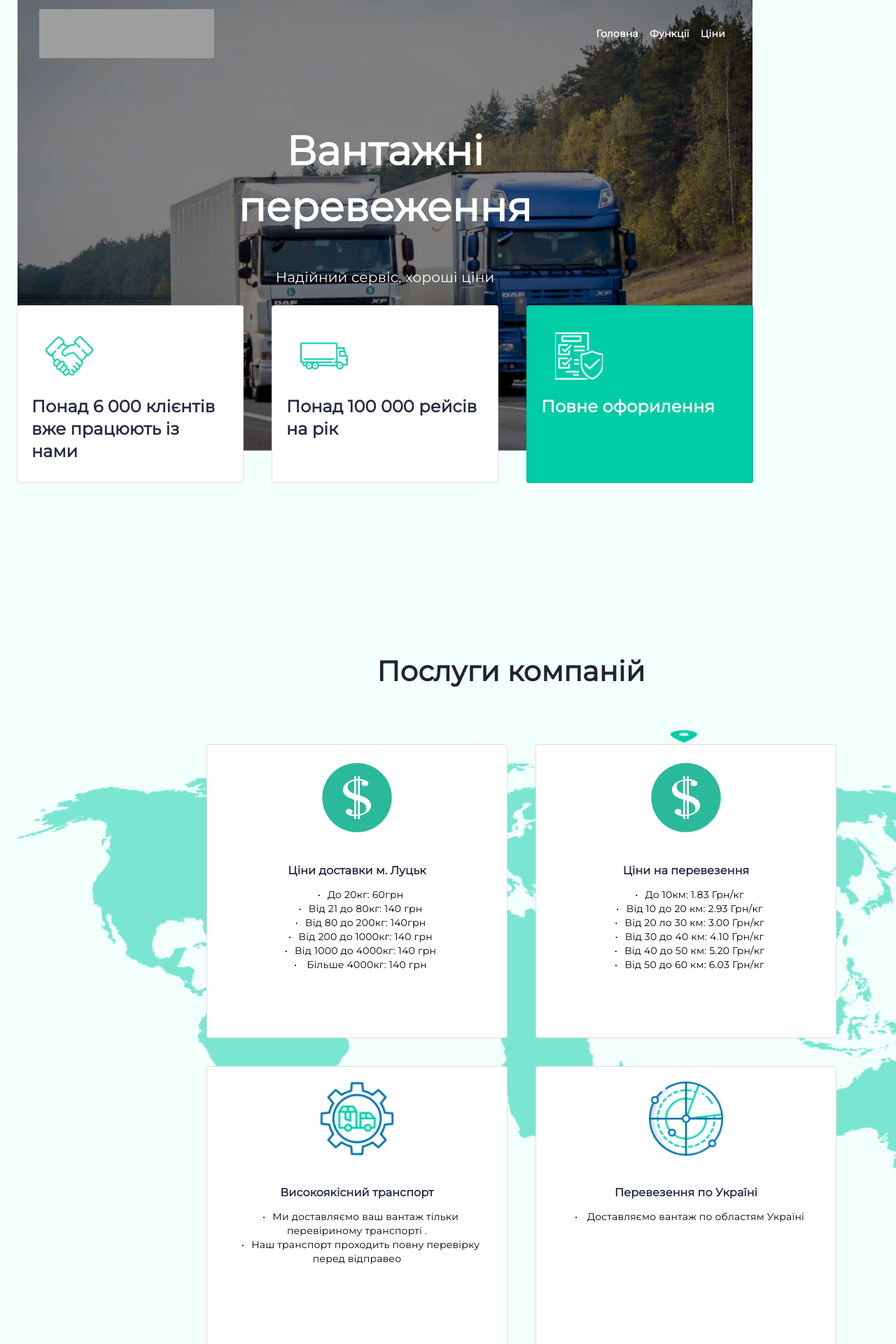
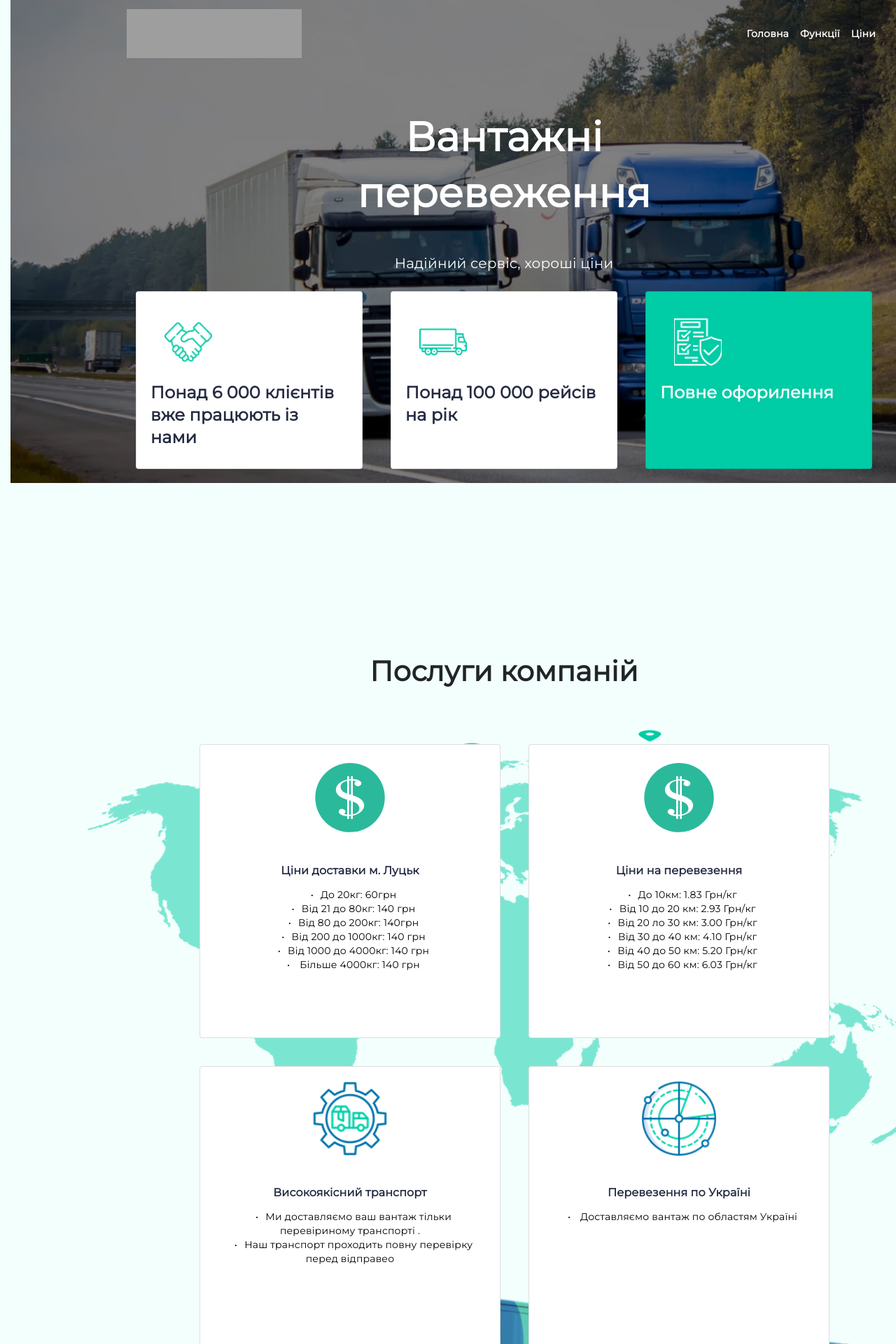
Before and after one commit to Raider2019/Python, a Flask app: page / in a window 1280 px wide; the page is wider, and only the part inside the window is pictured. Shown: the top 1920 px of that part at 70% size. Run offline with Flask 2, Linux system fonts and the light colour scheme; grey boxes are pictures that could not be loaded.

Commit message:
#first #media #query

```diff
--- a/static/style.css
+++ b/static/style.css
@@ -7,33 +7,28 @@
 html {
     min-height: 100%;
     height: 100%;
-    min-weight:1440px;
 }
 
 body {
     background-color: #F3FFFD;
     min-height: 100%;
     height: 100%;
-min-width:1080px;
-
-;
+    min-width: 1440px;
 
 
 
 
 }
-.wrapper {
+#container {
     margin-right: auto; /* 1 */
     margin-left:  auto; /* 1 */
 
     max-width: 1440px; /* 2 */
 
-    padding-right: 10px; /* 3 */
-    padding-left:  10px; /* 3 */
   }
 
 #header {
-    width: 1080px;
+    width: 1440px;
     height: 890px;
 
 
@@ -43,7 +38,7 @@ min-width:1080px;
     background-image: url(../static/img/Group-bg.png);
     background-size: cover;
     background-repeat: no-repeat;
-
+    background-position: center center;
 }
 
 
@@ -84,7 +79,7 @@ a:hover {
     font-size: 58px;
     line-height: 80px;
 
-    padding-top: 40px;
+    padding-top: 20px;
     letter-spacing: 0.2px;
 
     color: white;
@@ -138,7 +134,7 @@ a:hover {
     letter-spacing: 0.1px;
     line-height: 32px;
     color: #252B42;
-    margin:0
+
 
 }
 
@@ -148,7 +144,7 @@ a:hover {
 
 #main-block {
     width: 1440px;
-    height: 1475px;
+    height: 1385px;
     margin-top: 40px;
 
 }
@@ -164,16 +160,18 @@ a:hover {
 }
 
 #main-block #main-content {
-    width: 1440px;
-    height: 1300px;
+   width: 1440px;
+    height: 1200px;
+
 
 
 }
 
 .background-main-block {
     background-image: url(../static/img/main-block-bg.png);
-    background-size: 100% 100%;
+    background-size: contain;
     background-repeat:no-repeat;
+    background-position: center center;
 
 }
 
```
Also changed, not shown: other parts of static/style.css (+41 -4 lines), index.html (+20 -12 lines).
